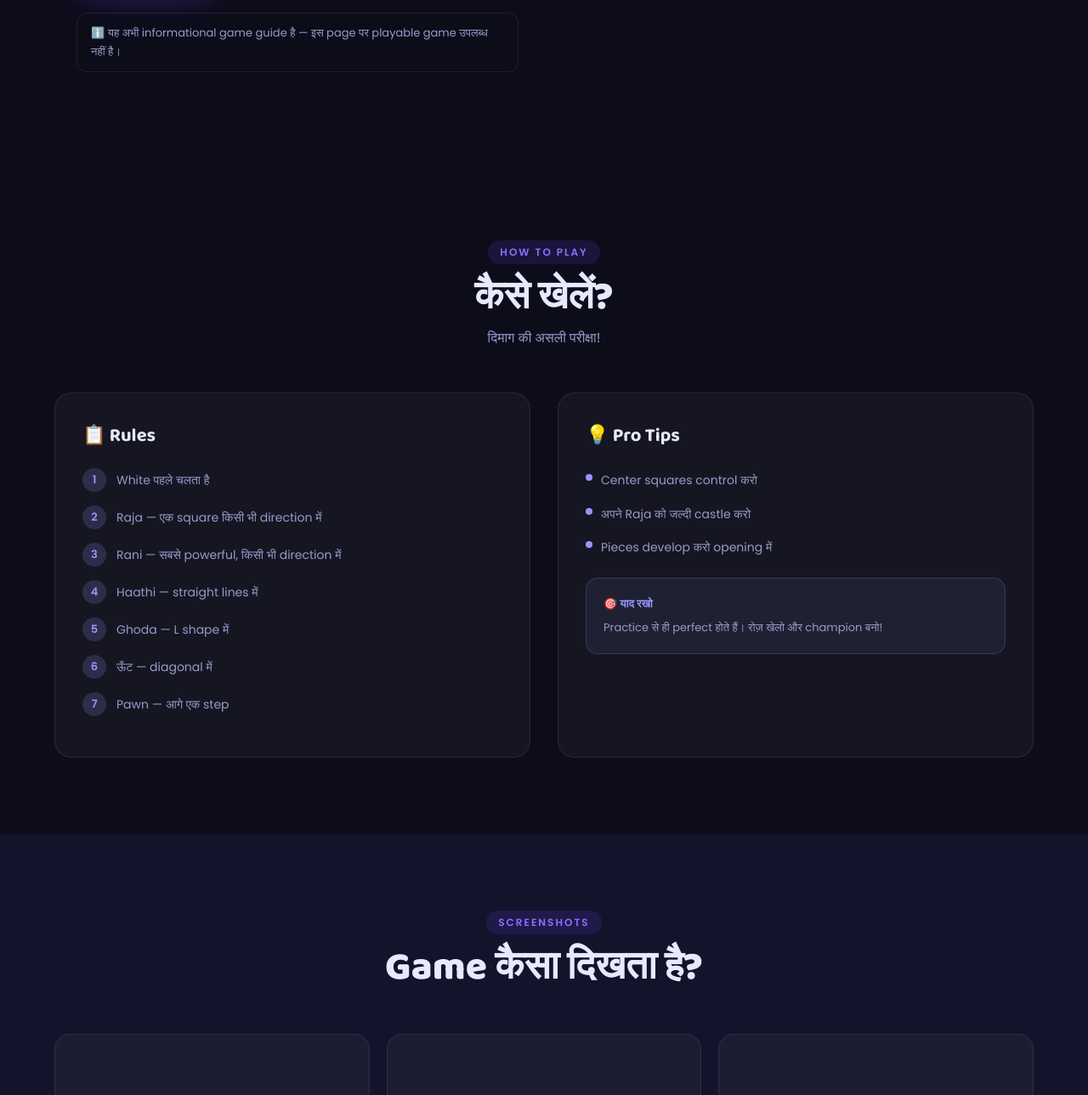
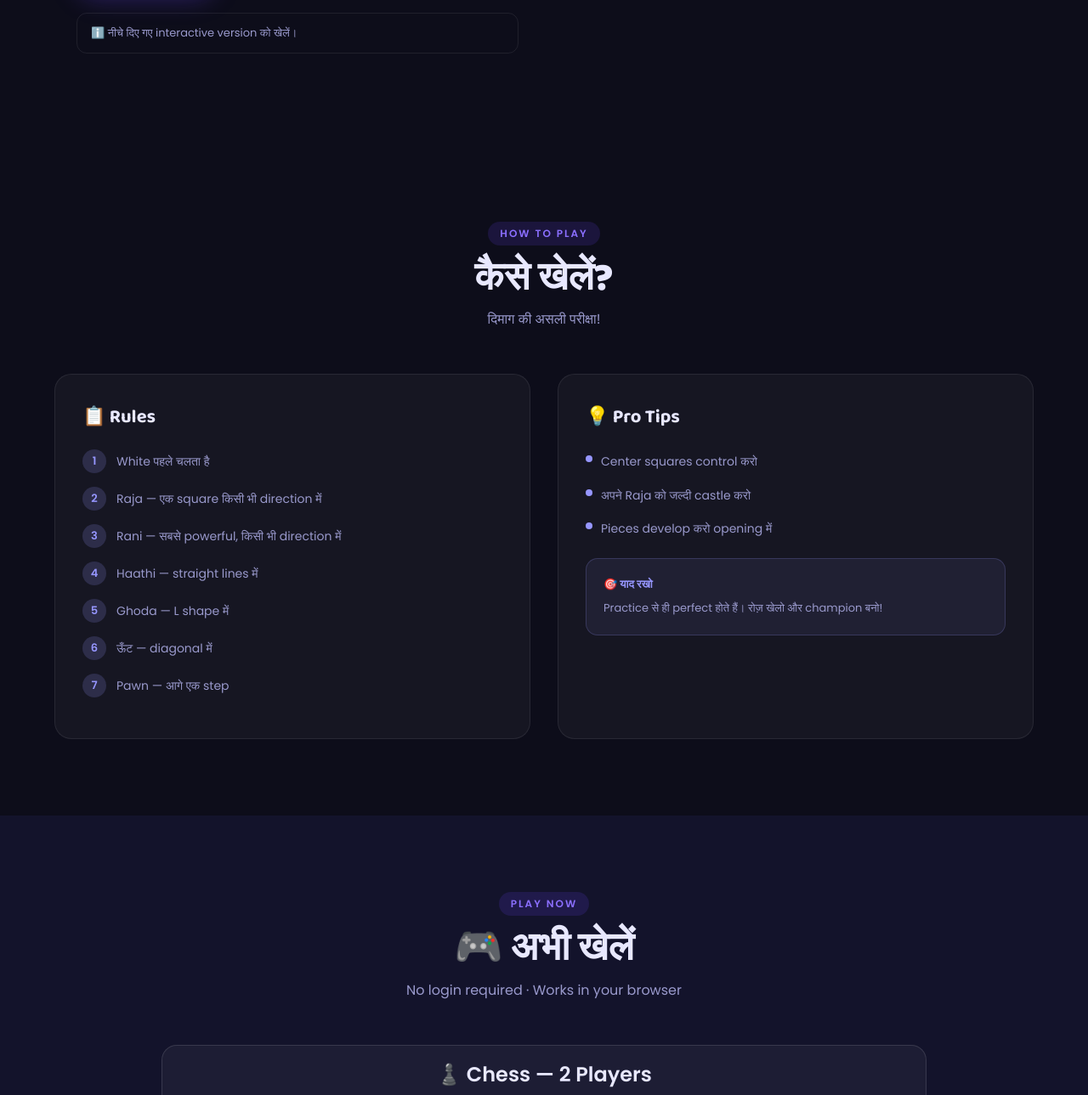
Before and after one commit to DesiPlay/DesiPlay, a plain HTML site: page games/chess.html in a window 1280 px wide. Shown: the part 470-1759 px from the top of the page at 85% size. Drawn offline with Linux system fonts and the light colour scheme.

Commit message:
Embed interactive chess game in its page

```diff
--- a/games/chess.html
+++ b/games/chess.html
@@ -75,7 +75,7 @@
         <a href="../games.html" class="btn-primary">🎮 सभी Games</a>
         <a href="../games.html" class="btn-secondary">← सभी Games</a>
       </div>
-      <p class="game-preview-note" style="margin-top:18px;padding:12px 16px;border:1px solid var(--border);border-radius:12px;color:var(--text2);font-size:13px;">ℹ️ यह अभी informational game guide है — इस page पर playable game उपलब्ध नहीं है।</p>
+      <p class="game-preview-note" style="margin-top:18px;padding:12px 16px;border:1px solid var(--border);border-radius:12px;color:var(--text2);font-size:13px;">ℹ️ नीचे दिए गए interactive version को खेलें।</p>
     </div>
     <div class="game-big-emoji reveal">♟️</div>
   </div>
@@ -103,6 +103,8 @@
   </div>
 </section>
 
+<section class="section section-dark" id="play-section"><div class="section-header"><div class="section-tag">Play Now</div><h2 class="section-title">🎮 अभी खेलें</h2><p class="section-sub">No login required · Works in your browser</p></div><div id="desiplay-game" data-game="chess"></div></section>
+
 <section class="section section-dark">
   <div class="section-header reveal">
     <div class="section-tag">Screenshots</div>
@@ -128,9 +130,9 @@
 <div class="cta-wrap">
   <div class="cta-glow"></div>
   <h2>♟️ Chess / शतरंज खेलना शुरू करो!</h2>
-  <p>यह page अभी game के rules और guide दिखाता है। Interactive gameplay अभी उपलब्ध नहीं है।</p>
+  <p>अब आप इसी page पर browser में game खेल सकते हैं।</p>
   <div class="cta-btns">
-    <a href="../games.html" class="btn-primary">🎮 सभी Games देखें</a>
+    <a href="#play-section" class="btn-primary">🎮 अभी खेलें</a>
     <a href="../games.html" class="btn-secondary">🎮 और Games देखो</a>
   </div>
 </div>
@@ -143,6 +145,7 @@
   </div>
   <div class="footer-bottom"><span class="footer-copy">© 2024 DesiPlay. Made with ❤️ in India 🇮🇳</span></div>
 </footer>
+<script src="../games-engine.js"></script>
 <script>
 const obs=new IntersectionObserver(entries=>{entries.forEach((e,i)=>{if(e.isIntersecting)setTimeout(()=>e.target.classList.add('visible'),i*80)});},{threshold:0.1});
 document.querySelectorAll('.reveal').forEach(r=>obs.observe(r));
```
